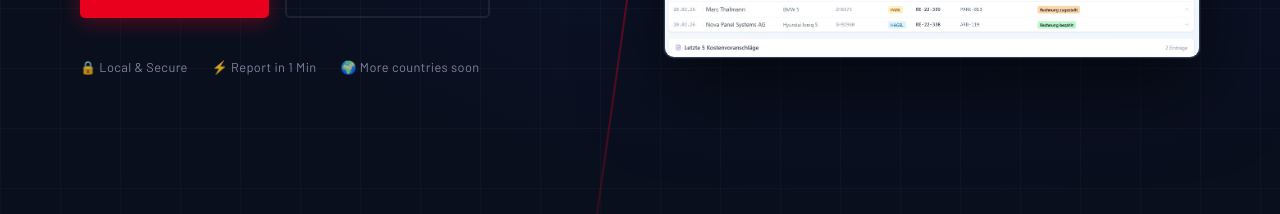
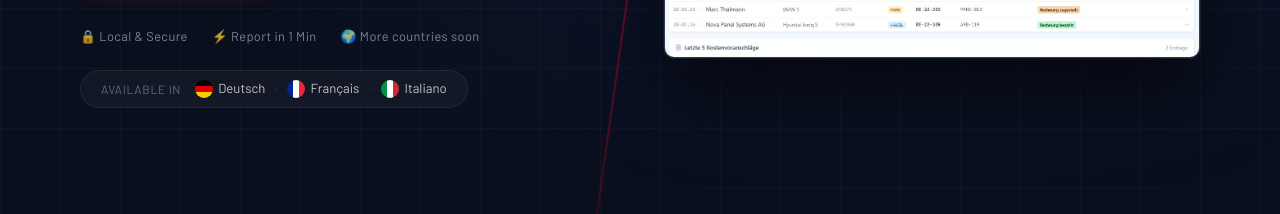
Before and after one commit to OzButcher78/PDRKalk-web, a Next.js app: page /en in a window 1280 px wide. Shown: the part 605-819 px from the top of the page. Built offline with nearby package versions, Linux system fonts and the light colour scheme; no server answers; a web font is replaced by a local one.

Commit message:
Add app language availability display to hero section
Show German, French, and Italian availability with circular SVG flags
in a frosted-glass pill below the trust indicators.

Co-Authored-By: Claude Opus 4.6 <noreply@anthropic.com>

```diff
--- a/components/Hero.tsx
+++ b/components/Hero.tsx
@@ -163,6 +163,74 @@ export default function Hero() {
               </span>
             ))}
           </div>
+
+          {/* App language availability */}
+          <div className="fade-up-6" style={{
+            marginTop: '1.5rem',
+            display: 'inline-flex',
+            alignItems: 'center',
+            gap: '0.6rem',
+            background: 'rgba(255,255,255,0.04)',
+            border: '1px solid rgba(255,255,255,0.07)',
+            borderRadius: '999px',
+            padding: '0.5rem 1.25rem',
+            backdropFilter: 'blur(12px)',
+            WebkitBackdropFilter: 'blur(12px)',
+          }}>
+            <span style={{
+              fontFamily: 'Barlow, sans-serif',
+              fontSize: '0.75rem',
+              color: 'rgba(148,163,184,0.6)',
+              letterSpacing: '0.05em',
+              textTransform: 'uppercase',
+              marginRight: '0.25rem',
+            }}>
+              {t('languageLabel')}
+            </span>
+
+            {/* DE flag */}
+            <span style={{display: 'inline-flex', alignItems: 'center', gap: '0.35rem'}}>
+              <svg width="18" height="18" viewBox="0 0 18 18" style={{flexShrink: 0}}>
+                <clipPath id="flagClipDE"><circle cx="9" cy="9" r="9"/></clipPath>
+                <g clipPath="url(#flagClipDE)">
+                  <rect y="0" width="18" height="6" fill="#000"/>
+                  <rect y="6" width="18" height="6" fill="#DD0000"/>
+                  <rect y="12" width="18" height="6" fill="#FFCC00"/>
+                </g>
+              </svg>
+              <span style={{fontFamily: 'Barlow, sans-serif', fontSize: '0.82rem', color: 'rgba(255,255,255,0.75)'}}>{t('languageDe')}</span>
+            </span>
+
+            <span style={{color: 'rgba(148,163,184,0.3)', fontSize: '0.7rem'}}>·</span>
+
+            {/* FR flag */}
+            <span style={{display: 'inline-flex', alignItems: 'center', gap: '0.35rem'}}>
+              <svg width="18" height="18" viewBox="0 0 18 18" style={{flexShrink: 0}}>
+                <clipPath id="flagClipFR"><circle cx="9" cy="9" r="9"/></clipPath>
+                <g clipPath="url(#flagClipFR)">
+                  <rect x="0" width="6" height="18" fill="#002395"/>
+                  <rect x="6" width="6" height="18" fill="#FFFFFF"/>
+                  <rect x="12" width="6" height="18" fill="#ED2939"/>
+                </g>
+              </svg>
+              <span style={{fontFamily: 'Barlow, sans-serif', fontSize: '0.82rem', color: 'rgba(255,255,255,0.75)'}}>{t('languageFr')}</span>
+            </span>
+
+            <span style={{color: 'rgba(148,163,184,0.3)', fontSize: '0.7rem'}}>·</span>
+
+            {/* IT flag */}
+            <span style={{display: 'inline-flex', alignItems: 'center', gap: '0.35rem'}}>
+              <svg width="18" height="18" viewBox="0 0 18 18" style={{flexShrink: 0}}>
+                <clipPath id="flagClipIT"><circle cx="9" cy="9" r="9"/></clipPath>
+                <g clipPath="url(#flagClipIT)">
+                  <rect x="0" width="6" height="18" fill="#009246"/>
+                  <rect x="6" width="6" height="18" fill="#FFFFFF"/>
+                  <rect x="12" width="6" height="18" fill="#CE2B37"/>
+                </g>
+              </svg>
+              <span style={{fontFamily: 'Barlow, sans-serif', fontSize: '0.82rem', color: 'rgba(255,255,255,0.75)'}}>{t('languageIt')}</span>
+            </span>
+          </div>
         </div>
 
         {/* Right — App screenshot */}
--- a/messages/de.json
+++ b/messages/de.json
@@ -16,7 +16,11 @@
     "screenshotAlt": "PDR Kalk Dashboard",
     "trust1": "🔒 Lokal & Sicher",
     "trust2": "⚡ Rapport in 1 Min",
-    "trust3": "🌍 Bald international"
+    "trust3": "🌍 Bald international",
+    "languageLabel": "Verfügbar in",
+    "languageDe": "Deutsch",
+    "languageFr": "Français",
+    "languageIt": "Italiano"
   },
   "features": {
     "trustLine": "Entwickelt von einem professionellen PDR-Techniker mit über 25 Jahren Erfahrung in der Hagel- und Parkschadenreparatur.",
--- a/messages/en.json
+++ b/messages/en.json
@@ -16,7 +16,11 @@
     "screenshotAlt": "PDR Kalk Dashboard",
     "trust1": "🔒 Local & Secure",
     "trust2": "⚡ Report in 1 Min",
-    "trust3": "🌍 More countries soon"
+    "trust3": "🌍 More countries soon",
+    "languageLabel": "Available in",
+    "languageDe": "Deutsch",
+    "languageFr": "Français",
+    "languageIt": "Italiano"
   },
   "features": {
     "trustLine": "Developed by a professional PDR technician with over 25 years of experience in hail and parking dent repair.",
```
